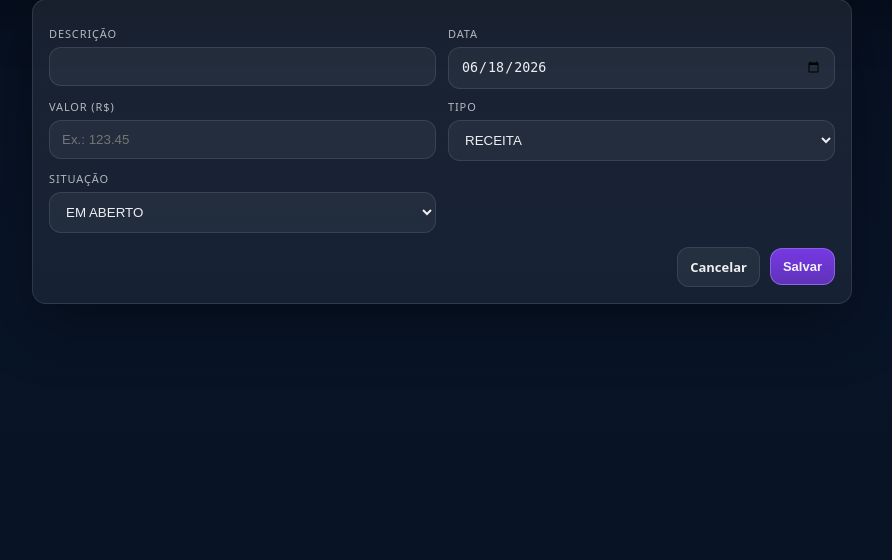
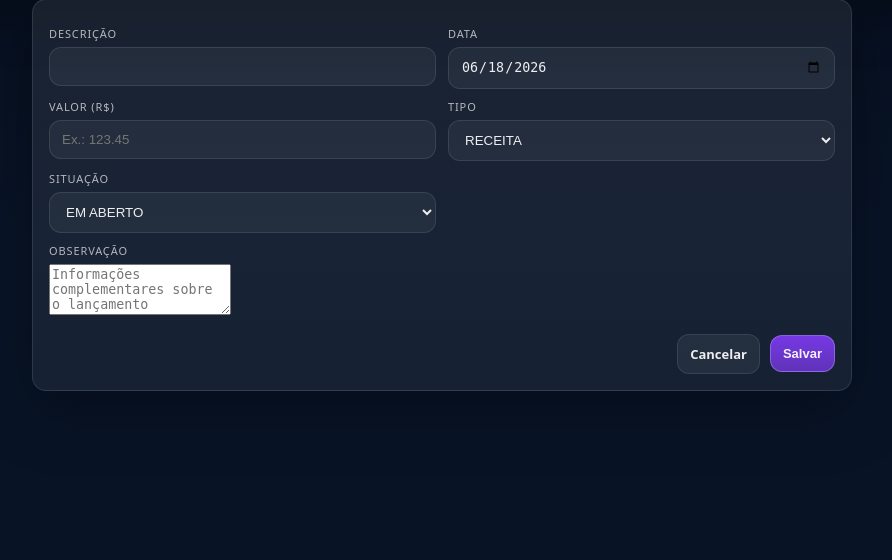
Before and after one commit to luissauthier/despesas-receitas, a Flask app: page /lancamentos/novo in a window 1280 px wide. Shown: the part 113-673 px from the top of the page, without its empty margins (198-1090 px from the left). Run offline with Flask 3, Linux system fonts and the light colour scheme; the visitor is signed in with stand-in values (Sample User, id 1).

Commit message:
Adiciona campo observacao aos lancamentos

```diff
--- a/app/app.py
+++ b/app/app.py
@@ -231,6 +231,7 @@ def create_app(test_config: dict | None = None) -> Flask:
             "valor": "",
             "tipo_lancamento": "RECEITA",
             "situacao": "EM_ABERTO",
+            "observacao": "",
         }
         return render_template(
             "lancamento_form.html",
@@ -272,6 +273,7 @@ def create_app(test_config: dict | None = None) -> Flask:
             valor=parsed_valor,
             tipo_lancamento=tipo,
             situacao=situacao,
+            observacao=cleaned["observacao"],
         )
         db.session.add(lanc)
         db.session.commit()
@@ -293,6 +295,7 @@ def create_app(test_config: dict | None = None) -> Flask:
             "valor": str(lanc.valor),
             "tipo_lancamento": lanc.tipo_lancamento,
             "situacao": lanc.situacao,
+            "observacao": lanc.observacao or "",
         }
         return render_template(
             "lancamento_form.html",
@@ -336,6 +339,7 @@ def create_app(test_config: dict | None = None) -> Flask:
         lanc.valor = parsed_valor
         lanc.tipo_lancamento = tipo
         lanc.situacao = situacao
+        lanc.observacao = cleaned["observacao"]
         db.session.commit()
         _notify_lancamento_saved(lanc, event="update")
         flash("Lançamento atualizado com sucesso.", "success")
--- a/app/lancamento_form.py
+++ b/app/lancamento_form.py
@@ -11,6 +11,7 @@ def parse_lancamento_form(form: dict[str, str]):
     valor_raw = (form.get("valor") or "").strip().replace(",", ".")
     tipo = (form.get("tipo_lancamento") or "").strip().upper()
     situacao = (form.get("situacao") or "").strip().upper()
+    observacao = (form.get("observacao") or "").strip()
 
     errors: list[str] = []
 
@@ -51,6 +52,7 @@ def parse_lancamento_form(form: dict[str, str]):
         "valor": (form.get("valor") or "").strip(),
         "tipo_lancamento": tipo or "RECEITA",
         "situacao": situacao or "EM_ABERTO",
+        "observacao": observacao,
     }
 
     return errors, cleaned, parsed_date, parsed_valor, tipo, situacao
--- a/app/models.py
+++ b/app/models.py
@@ -25,3 +25,4 @@ class Lancamento(db.Model):
     valor = db.Column(db.Numeric(12, 2), nullable=False)
     tipo_lancamento = db.Column(db.String(20), nullable=False)  # RECEITA | DESPESA
     situacao = db.Column(db.String(20), nullable=False, default="EM_ABERTO")  # PAGO | EM_ABERTO
+    observacao = db.Column(db.Text, nullable=True)
--- a/app/templates/lancamento_form.html
+++ b/app/templates/lancamento_form.html
@@ -47,7 +47,15 @@
           </div>
           <div></div>
         </div>
-
+        <div>
+          <label for="observacao">Observação</label>
+          <textarea
+            id="observacao"
+            name="observacao"
+            rows="3"
+            placeholder="Informações complementares sobre o lançamento"
+          >{{ form.observacao or '' }}</textarea>
+        </div>
         <div class="actions">
           {% if show_delete and lancamento_id %}
             <button
--- a/app/templates/lancamentos.html
+++ b/app/templates/lancamentos.html
@@ -115,6 +115,7 @@
           <tr>
             <th>ID</th>
             <th>Descrição</th>
+            <th>Observação</th>
             <th>Data</th>
             <th>Valor</th>
             <th>Tipo</th>
@@ -127,6 +128,7 @@
             <tr>
               <td class="mono">{{ l.id }}</td>
               <td class="wide">{{ l.descricao }}</td>
+              <td class="wide">{{ l.observacao or '-' }}</td>
               <td class="mono">{{ l.data_lancamento.strftime('%d/%m/%Y') }}</td>
               <td class="mono">R$ {{ '%.2f'|format(l.valor) }}</td>
               <td>
```
Also changed, not shown: tests/test_http_routes.py (+2 -0 lines).
